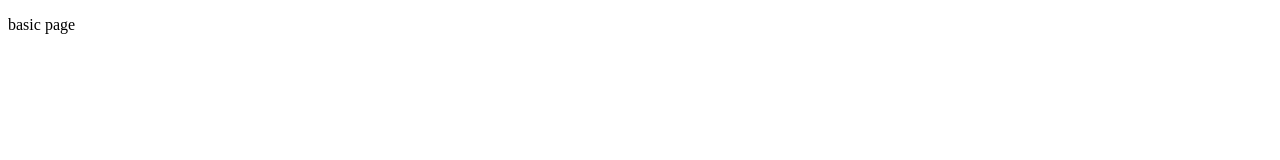
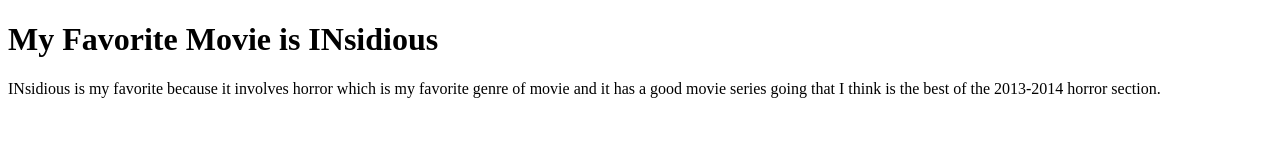
Before and after one commit to kingdavid2nd/basic_git, a plain HTML site: page index.html in a window 1280 px wide. Drawn offline with Linux system fonts and the light colour scheme.

Commit message:
added two files

```diff
--- a/index.html
+++ b/index.html
@@ -4,7 +4,8 @@
 		<title>page 1</title>
 </head>
 <body>
-		<p>basic page</p>
+	<h1>My Favorite Movie is INsidious</h1>
+		<p>INsidious is my favorite because it involves horror which is my favorite genre of movie and it has a good movie series going that I think is the best of the 2013-2014 horror section. </p>
+	<h2>
 </body>
 </html>
-<p>
```
Also changed, not shown: page2.html (added), page3.html (added).
